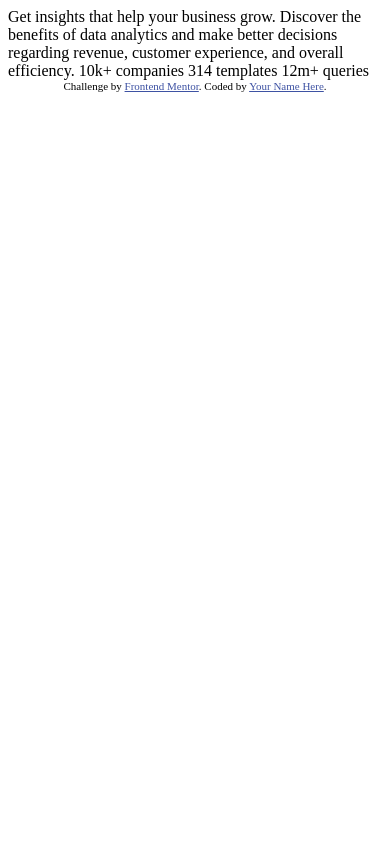
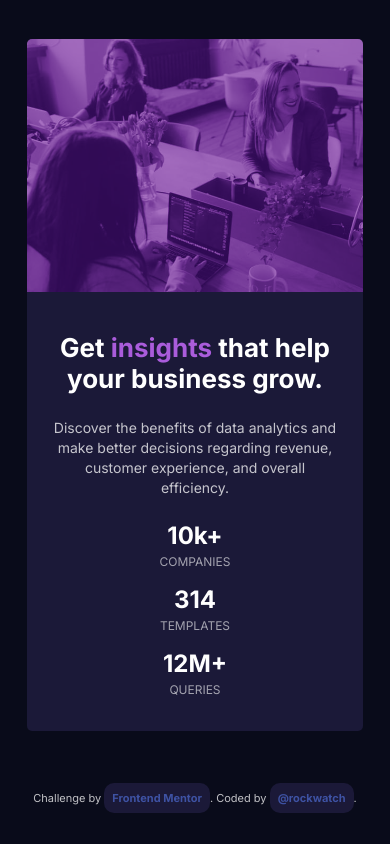
Before and after one commit to lopezolidev/Stats-preview-card-component, a plain HTML site: page index.html in a window 390 px wide. Drawn offline with Linux system fonts and the light colour scheme.

Commit message:
styled mobile version

```diff
--- a/index.html
+++ b/index.html
@@ -5,7 +5,10 @@
   <meta name="viewport" content="width=device-width, initial-scale=1.0"> <!-- displays site properly based on user's device -->
 
   <link rel="icon" type="image/png" sizes="32x32" href="./images/favicon-32x32.png">
-
+  <link rel="stylesheet" href="./styles.css">
+  <link rel="preconnect" href="https://fonts.googleapis.com">
+  <link rel="preconnect" href="https://fonts.gstatic.com" crossorigin>
+  <link href="https://fonts.googleapis.com/css2?family=Inter:wght@400;700&family=Lexend+Deca&display=swap" rel="stylesheet">
   <title>Frontend Mentor | Stats preview card component</title>
 
   <!-- Feel free to remove these styles or customise in your own stylesheet 👍 -->
@@ -15,19 +18,51 @@
   </style>
 </head>
 <body>
+    <main>
+      <div class="image-container">
+        <span></span>
+      </div>
+      <section class="text-container">
+        <h1 class="title">Get <span>insights</span> that help your business grow.</h1>
 
-  Get insights that help your business grow.
+        <p class="main-paragraph">
+          Discover the benefits of data analytics and make better decisions regarding revenue, customer
+          experience, and overall efficiency.
+        </p>
 
-  Discover the benefits of data analytics and make better decisions regarding revenue, customer
-  experience, and overall efficiency.
+        <section class="stats-section">
+          <div class="stats-container">
+            <h2>
+              10k+
+            </h2>
+            <p>
+              companies
+            </p>
+          </div>
 
-  10k+ companies
-  314 templates
-  12m+ queries
+          <div class="stats-container">
+            <h2>
+              314
+            </h2>
+            <p>
+              templates
+            </p>
+          </div>
 
-  <div class="attribution">
-    Challenge by <a href="https://www.frontendmentor.io?ref=challenge" target="_blank">Frontend Mentor</a>.
-    Coded by <a href="#">Your Name Here</a>.
-  </div>
+          <div class="stats-container">
+            <h2>
+              12M+
+            </h2>
+            <p>
+              queries
+            </p>
+          </div>
+        </section>
+      </section>
+  </main>
+  <footer class="attribution">
+    <p>Challenge by <a href="https://www.frontendmentor.io?ref=challenge" target="_blank">Frontend Mentor</a>.
+      Coded by <a href="https://github.com/rockwatch/">@rockwatch</a>.</p>
+  </footer>
 </body>
 </html>
--- /dev/null
+++ b/styles.css
@@ -0,0 +1,148 @@
+* {
+    margin: 0;
+    padding: 0;
+    box-sizing: border-box;
+}
+
+:root {
+    --Very-dark-blue: hsl(233, 47%, 7%);
+    --Dark-desaturated-blue: hsl(244, 38%, 16%);
+    --Soft-violet: hsl(277, 64%, 61%);
+    --Main-heading-stats-white: hsl(0, 0%, 100%);
+    --Main-paragraph-white: hsla(0, 0%, 100%, 0.75);
+    --Stat-headings-white: hsla(0, 0%, 100%, 0.6);
+}
+
+html {
+    font-size: 62.5%;
+    font-family: 'Inter', sans-serif;
+}
+
+body {
+    height: 100vh;
+    display: flex;
+    justify-content: center;
+    align-items: center;
+    flex-direction: column;
+    gap: 6rem;
+    background-color: var(--Very-dark-blue);
+}
+
+body main {
+    height: 82vh;
+    width: 86vw;
+    border-radius: 0.5rem;
+    display: flex;
+    flex-direction: column;
+    background-color: var(--Dark-desaturated-blue);
+}
+
+/* image styles */
+
+main .image-container {
+    height: 30vh;
+    width: 100%;
+    display: flex;
+}
+
+main .image-container span {
+    height: 100%;
+    width: 100%;
+    background: url('./images/image-header-mobile.jpg');
+    background-position: center;
+    background-repeat: no-repeat;
+    background-size: cover;
+    border-top-left-radius: 0.5rem;
+    border-top-right-radius: 0.5rem;
+    background-color: hsl(277, 50%, 38%);
+    background-blend-mode: soft-light;
+}
+
+/* text container styles */
+
+.text-container {
+    width: 100%;
+    padding: 2.8rem 2.4rem;
+    display: flex;
+    flex-direction: column;
+    justify-content: space-around;
+    align-items: center;
+}
+
+.text-container h1 {
+    font-size: 2.6rem;
+    font-weight: 700;
+    color: white;
+    text-align: center;
+}
+
+.text-container h1 span {
+    color: var(--Soft-violet);
+}
+
+/* main paragraph styles */
+
+.text-container .main-paragraph {
+    font-weight: 400;
+    font-size: 1.4rem;
+    line-height: 2rem;
+    color: var(--Main-paragraph-white);
+    text-align: center;
+}
+
+/* stats section styles */
+
+.stats-section {
+    height: 33%;
+    width: 100%;
+    display: flex;
+    flex-direction: column;
+    gap: 1.6rem;
+    align-items: center;
+}
+
+.stats-section .stats-container {
+    display: flex;
+    flex-direction: column;
+    align-items: center;
+    gap: 0.4rem;
+}
+
+.stats-container h2 {
+    font-size: 2.4rem;
+    font-weight: 700;
+    color: var(--Main-heading-stats-white);
+}
+
+.stats-container p {
+    text-transform: uppercase;
+    font-weight: 400;
+    font-size: 1.2rem;
+    color: var(--Stat-headings-white);
+}
+
+/* footer styles */
+.attribution {
+    font-size: 1rem;
+    text-align: center;
+    color: var(--Main-paragraph-white);
+}
+
+.attribution a {
+    font-weight: 700;
+    text-decoration: none;
+    background-color: var(--Dark-desaturated-blue);
+    color: var(--Main-heading-stats-white);
+    padding: 0.8rem;
+    border-radius: 1rem;
+}
+
+.attribution a:hover {
+    background-color: var(--Soft-violet);
+}
+
+/* applying media queries */
+
+@media (min-width: 1440px) {
+
+}
```
